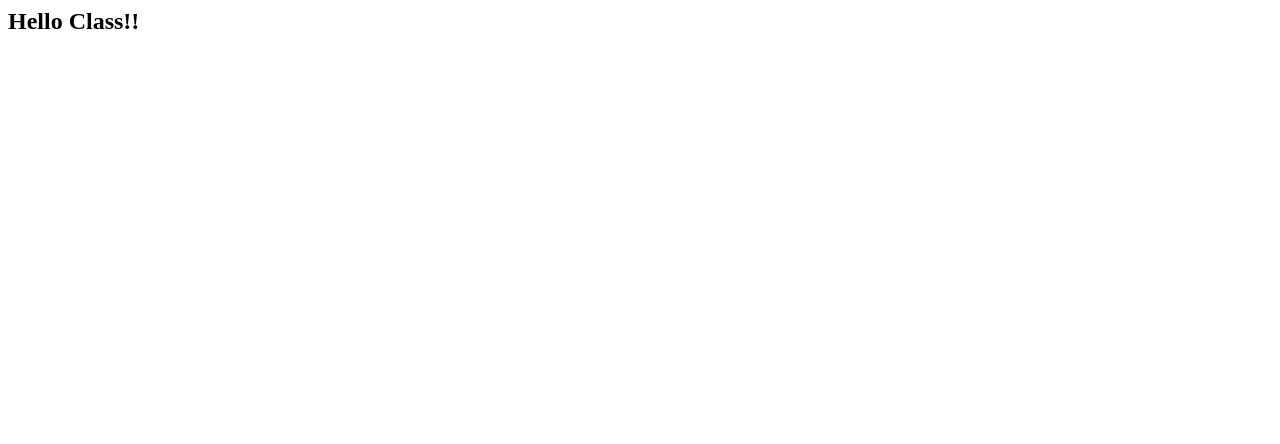
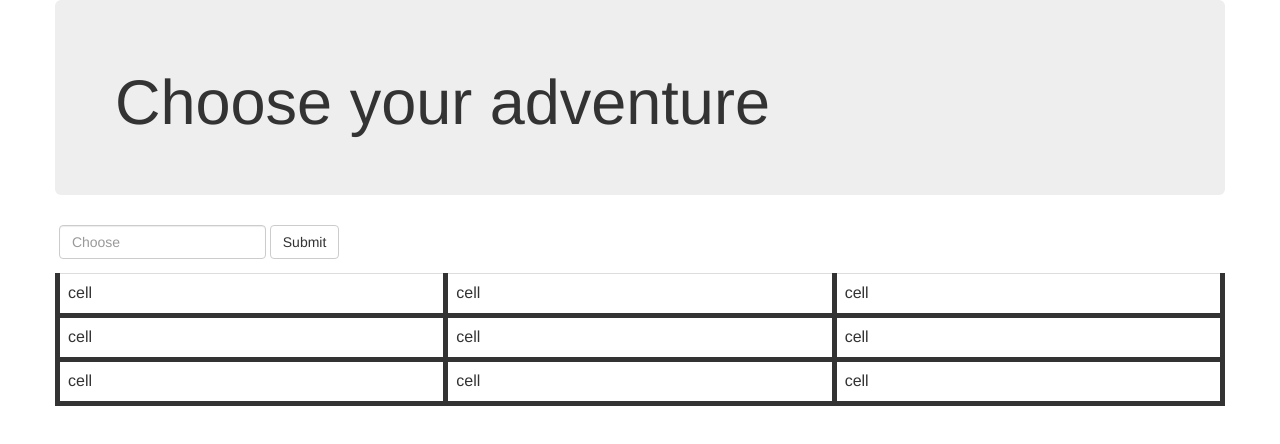
Before and after one commit to Montana-Code-School/adventure-game, a plain HTML site: page index.html in a window 1280 px wide. Drawn offline with nearby package versions, Linux system fonts and the light colour scheme.

Commit message:
setup design skeleton

```diff
--- a/index.html
+++ b/index.html
@@ -1,5 +1,47 @@
+<!DOCTYPE html/>
 <html>
-<body>
-<h2>Hello Class!!</h2>
-</body>
+	<title>Choose Your Adventure</title>
+	<head>
+		<link rel="stylesheet" href="main.css">
+		<link rel="stylesheet" href="https://maxcdn.bootstrapcdn.com/bootstrap/3.3.5/css/bootstrap.min.css">
+	</head>
+
+	<body class="container">
+		<div class="row jumbotron">
+			<h1>Choose your adventure</h1>
+		</div>
+		<div class="row">
+			<form class="form-inline">
+			  <div class="form-group">
+			    <label for=""></label>
+			    <input type="text" class="form-control" id="" placeholder="Choose">
+			  </div>
+			  <button type="submit" class="btn btn-default">Submit</button>
+			</form>
+		</div>
+		<div class="row">
+			<table class="table table-hover">
+				<tbody>
+					<tr>
+						<td>cell</td>
+						<td>cell</td>
+						<td>cell</td>
+					</tr>
+					<tr>
+						<td>cell</td>
+						<td>cell</td>
+						<td>cell</td>
+					</tr>
+					<tr>
+						<td>cell</td>
+						<td>cell</td>
+						<td>cell</td>
+					</tr>
+				</tbody>
+			</table>
+		</div>
+
+    <script src="https://code.jquery.com/jquery-2.1.4.js"></script>
+		<script src="https://maxcdn.bootstrapcdn.com/bootstrap/3.3.5/js/bootstrap.min.js"></script>
+	</body>
 </html>
--- /dev/null
+++ b/main.css
@@ -0,0 +1,4 @@
+td {
+    border-style: solid;
+    border-width: 5px;
+}
```
